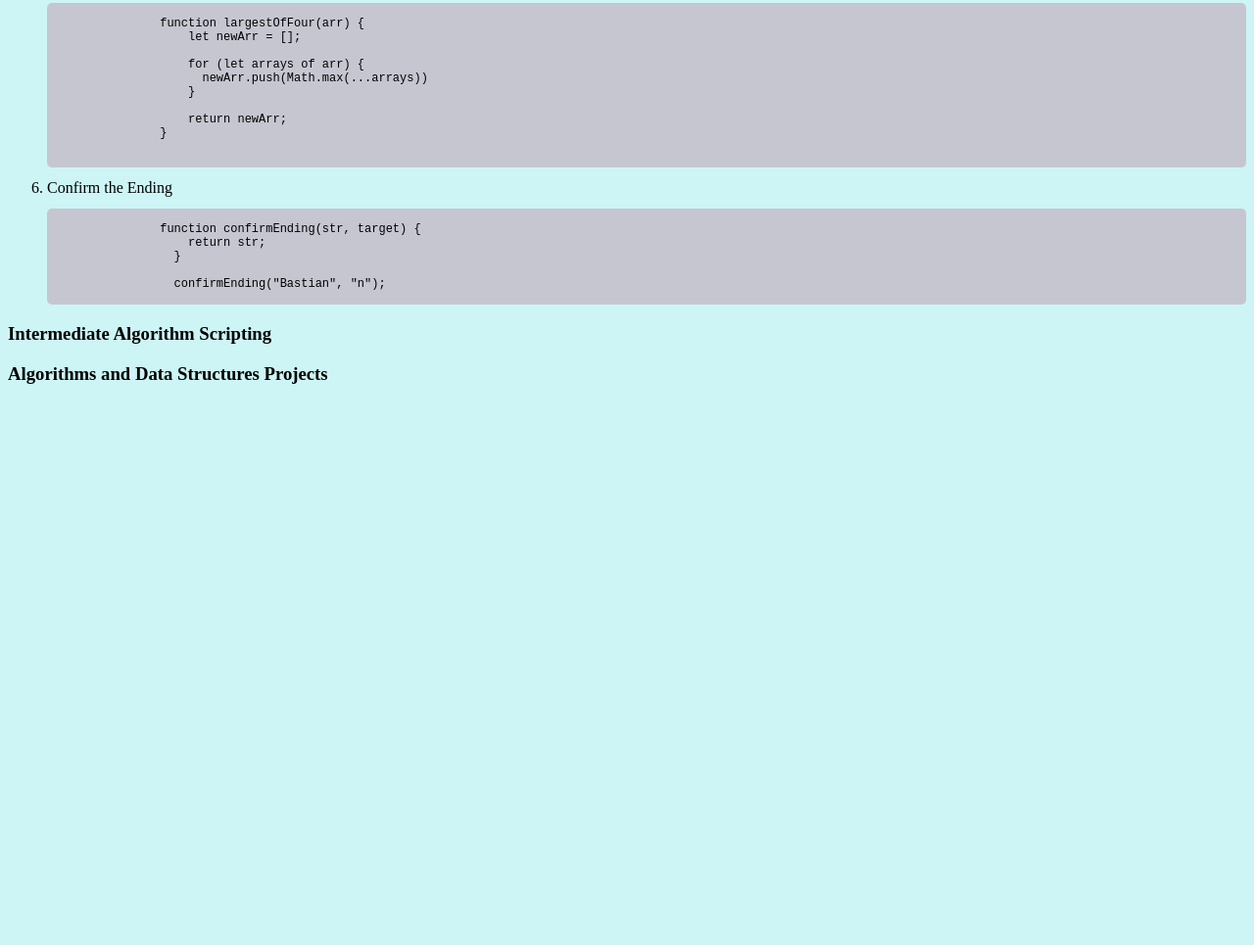
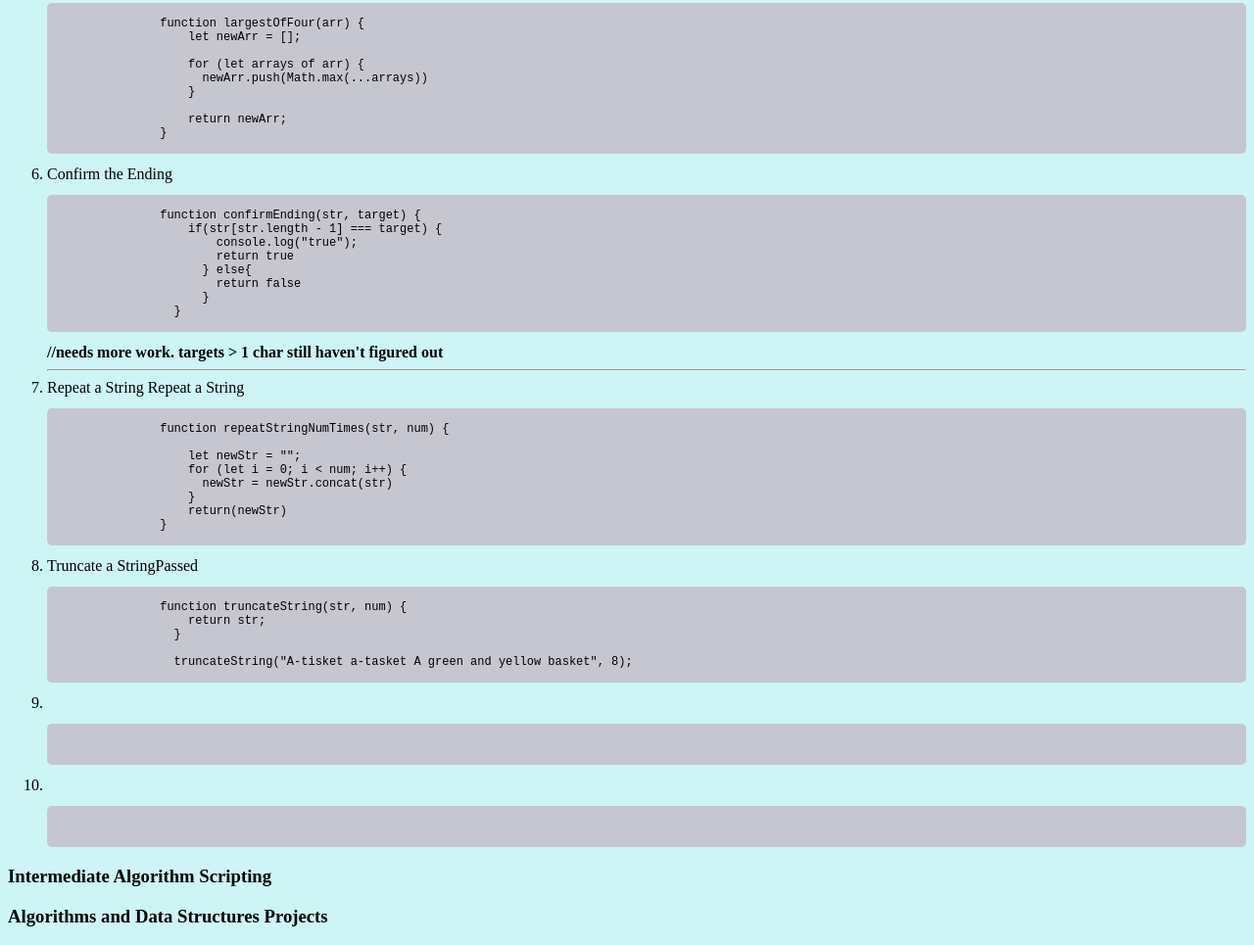
Before and after one commit to pmaycomia/FCC-JavaScript-Algorithms, a plain HTML site: page index.html in a window 1280 px wide. Shown: the part 967-1932 px from the top of the page at 98% size. Before the commit the page ends 1378 px from the top, so only its background shows below. Drawn offline with Linux system fonts and the light colour scheme.

Commit message:
Add exercises 7-8 of Basic Algorithm

```diff
--- a/index.html
+++ b/index.html
@@ -77,18 +77,55 @@
 
                     return newArr;
                 }
-
             </xmp>
 
             <li>Confirm the Ending</li>
             <xmp>
                 function confirmEnding(str, target) {
+                    if(str[str.length - 1] === target) {
+                        console.log("true");
+                        return true
+                      } else{
+                        return false
+                      }
+                  }
+            </xmp>
+            <b>//needs more work. targets > 1 char still haven't figured out</b>
+            <hr>
+
+            <li>Repeat a String Repeat a String</li>
+            <xmp>
+                function repeatStringNumTimes(str, num) {
+
+                    let newStr = "";
+                    for (let i = 0; i < num; i++) {
+                      newStr = newStr.concat(str)
+                    }
+                    return(newStr)
+                }
+            </xmp>
+
+            <li>Truncate a StringPassed</li>
+            <xmp>
+                function truncateString(str, num) {
                     return str;
                   }
 
-                  confirmEnding("Bastian", "n");
+                  truncateString("A-tisket a-tasket A green and yellow basket", 8);
+            </xmp>
+
+            <li></li>
+            <xmp>
+
+            </xmp>
+
+            <li></li>
+            <xmp>
+
             </xmp>
         </ol>
+
+
     </div>
     <a id=Intermediate></a>
     <div>
--- a/script.js
+++ b/script.js
@@ -47,3 +47,21 @@ function largestOfFour(arr) {
 
     return newArr;
 }
+
+function confirmEnding(str, target) {
+    if(str[str.length - 1] === target) {
+        console.log("true");
+        return true
+      } else {
+        return false
+      }
+}
+
+function repeatStringNumTimes(str, num) {
+
+    let newStr = "";
+    for (let i = 0; i < num; i++) {
+      newStr = newStr.concat(str)
+    }
+    return(newStr)
+}
```
